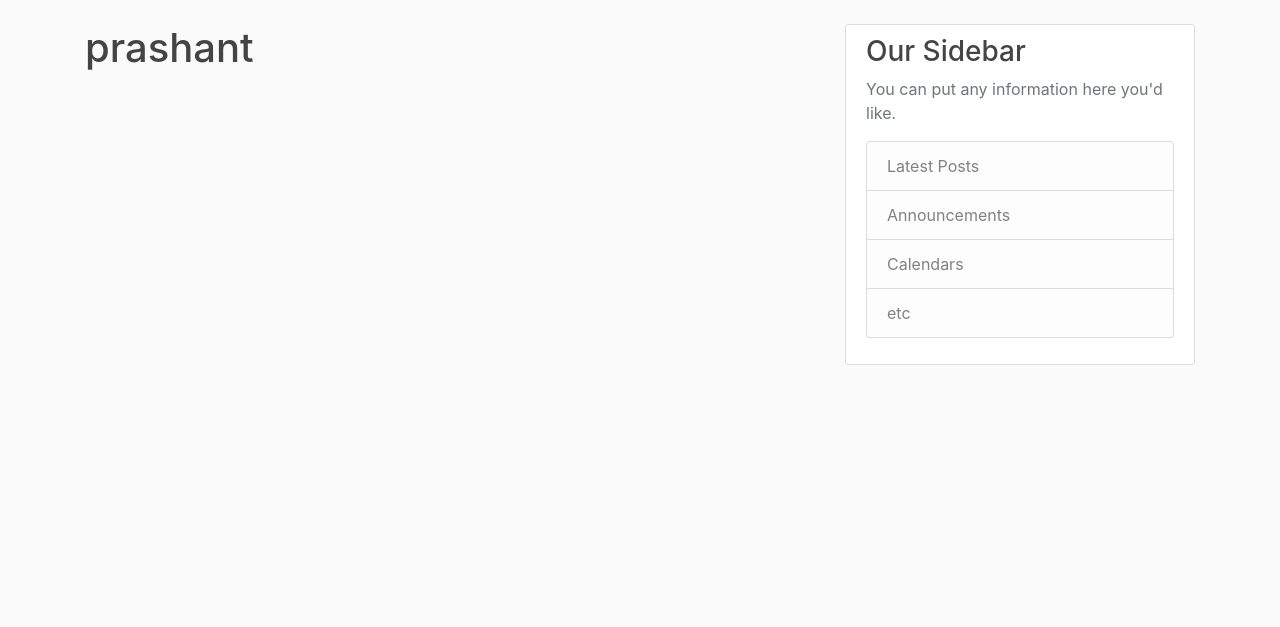
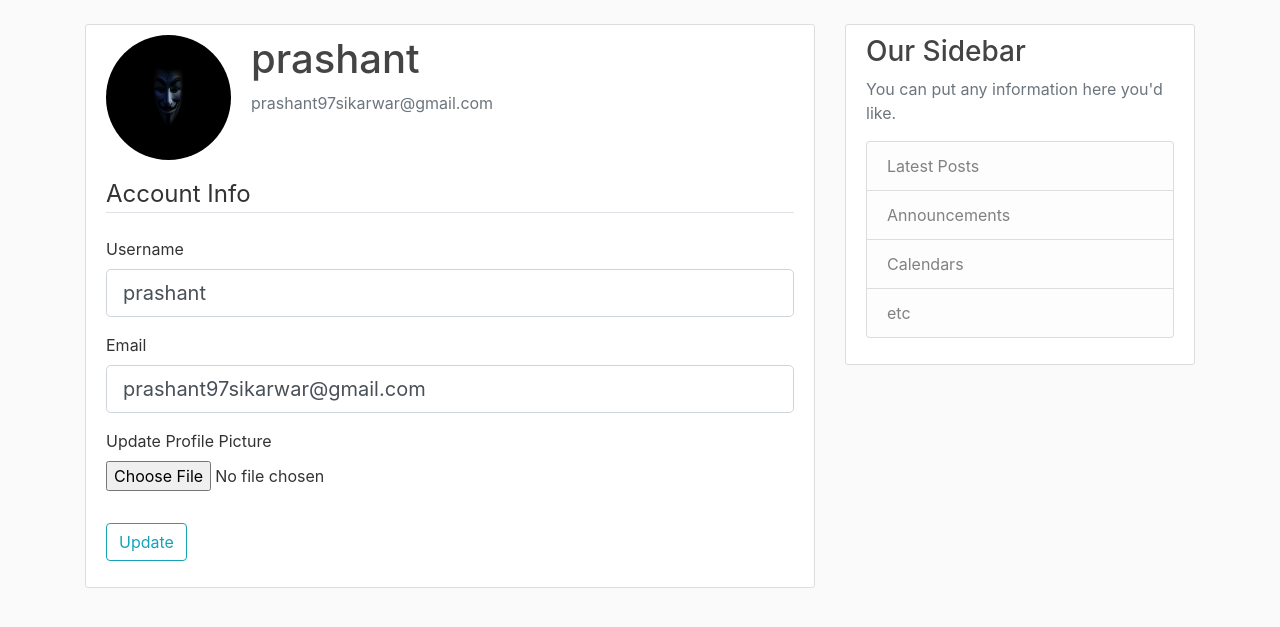
Before and after one commit to prashant97sikarwar/Flask-blog, a Flask app: page /account in a window 1280 px wide. Shown: the part 56-683 px from the top of the page. Run offline with Flask 2, Linux system fonts and the light colour scheme; a user stored in the database is signed in; some libraries are stand-ins or nearby versions.

Commit message:
update user account profile

```diff
--- a/flaskblog/forms.py
+++ b/flaskblog/forms.py
@@ -1,4 +1,6 @@
 from flask_wtf import FlaskForm
+from flask_wtf.file import FileField, FileAllowed
+from flask_login import current_user
 from wtforms import StringField, PasswordField, SubmitField, BooleanField
 from wtforms.validators import DataRequired, Length, Email,  EqualTo, ValidationError
 from flaskblog.models import User
@@ -34,3 +36,24 @@ class LoginForm(FlaskForm):
     password = PasswordField('Password',validators=[DataRequired()])
     remember =  BooleanField('remember me')
     submit = SubmitField('Login')
+
+class UpdateAccountForm(FlaskForm):
+    username = StringField('Username',validators=[DataRequired(), Length(min=2, max=20)]) #username, can't be empty with
+                                                                                            #min and max length specified
+
+    email = StringField('Email',validators=[DataRequired(),Email()]) #email can't be emptyn and has to be valid
+
+    picture = FileField('Update Profile Picture', validators=[FileAllowed(['jpg','png'])])                                                                                  #equal to password
+    submit = SubmitField('Update') #Submit button
+
+    def validate_username(self, username):
+        if username.data != current_user.username:
+            user = User.query.filter_by(username=username.data).first()
+            if user:
+                raise ValidationError('That username is taken. Please choose a different one.')
+
+    def validate_email(self, email):
+        if email.data != current_user.email:
+            user = User.query.filter_by(email=email.data).first()
+            if user:
+                raise ValidationError('That email is taken. Please choose a different one.')
--- a/flaskblog/routes.py
+++ b/flaskblog/routes.py
@@ -1,6 +1,9 @@
+import secrets
+import os
+from PIL import Image
 from flask import render_template, url_for, flash, redirect, request
 from flaskblog.models import User, Post
-from flaskblog.forms import RegistrationForm,  LoginForm
+from flaskblog.forms import RegistrationForm,  LoginForm, UpdateAccountForm
 from flaskblog import app, db, bcrypt
 from flask_login import login_user, current_user, logout_user, login_required
 
@@ -64,7 +67,34 @@ def logout():
     logout_user()
     return redirect(url_for('home'))
 
-@app.route("/account")
+def save_picture(form_picture):
+    random_hex = secrets.token_hex(8)
+    _, f_ext = os.path.splitext(form_picture.filename)
+    picture_fn = random_hex + f_ext
+    picture_path = os.path.join(app.root_path, 'static/profile_pics',picture_fn)
+
+    output_size = (125,125)
+    i = Image.open(form_picture)
+    i.thumbnail(output_size)
+    i.save(picture_path)
+
+    return picture_fn
+
+@app.route("/account", methods=['GET','POST'])
 @login_required
 def account():
-    return render_template('account.html',title='Account')
+    form = UpdateAccountForm()
+    if form.validate_on_submit():
+        if form.picture.data:
+            picture_file = save_picture(form.picture.data)
+            current_user.image_file =  picture_file
+        current_user.username = form.username.data
+        current_user.email = form.email.data
+        db.session.commit()
+        flash('Your account has been updated','success')
+        return redirect(url_for('account'))
+    elif request.method == 'GET':
+        form.username.data = current_user.username
+        form.email.data = current_user.email
+    image_file = url_for('static', filename='profile_pics/' + current_user.image_file)
+    return render_template('account.html',title='Account', image_file = image_file, form = form)
--- a/flaskblog/templates/account.html
+++ b/flaskblog/templates/account.html
@@ -1,4 +1,57 @@
 {% extends "layout.html" %}
 {% block content %}
-    <h1> {{ current_user.username }} </h1>
+    <div class="content-section">
+        <div class="media">
+        <img class="rounded-circle account-img" src="{{ image_file }}">
+        <div class="media-body">
+            <h2 class="account-heading">{{ current_user.username }}</h2>
+            <p class="text-secondary">{{ current_user.email }}</p>
+        </div>
+        </div>
+            <form method="POST" action="" enctype="multipart/form-data">
+                {{ form.hidden_tag() }}
+                <fieldset class="form-group">
+                    <legend class="border-bottom mb-4">Account Info</legend>
+                    <div class="form-group">
+                        {{ form.username.label(class="form-control-label") }}
+
+                        {% if form.username.errors %}
+                            {{ form.username(class="form-control form-control-lg is-invalid") }}
+                            <div class="invalid-feedback">
+                                {% for error in form.username.errors %}
+                                    <span>{{ error }}</span>
+                                {% endfor %}
+                            </div>
+                        {% else %}
+                            {{ form.username(class="form-control form-control-lg") }}
+                        {% endif %}
+                    </div>
+                    <div class="form-group">
+                        {{ form.email.label(class="form-control-label") }}
+                        {% if form.email.errors %}
+                            {{ form.email(class="form-control form-control-lg is-invalid") }}
+                            <div class="invalid-feedback">
+                                {% for error in form.email.errors %}
+                                    <span>{{ error }}</span>
+                                {% endfor %}
+                            </div>
+                        {% else %}
+                            {{ form.email(class="form-control form-control-lg") }}
+                        {% endif %}
+                    </div>
+                    <div class="form-group">
+                        {{ form.picture.label() }}
+                        {{ form.picture(class="form-control-file")}}
+                        {% if form.picture.errors %}
+                            {% for error in form.picture.errors %}
+                                <span class="text-danger">{{ error }}</span></br>
+                            {% endfor %}
+                        {% endif %}
+                        </div>
+                </fieldset>
+                <div class="form-group">
+                    {{ form.submit(class="btn btn-outline-info") }}
+                </div>
+            </form>
+    </div>
 {% endblock content %}
```
Also changed, not shown: flaskblog/site.db, flaskblog/static/profile_pics/2a8d7331f14f2626.jpg (added), flaskblog/static/profile_pics/37eae0ab0468cbe8.png (added), flaskblog/static/profile_pics/3944dc7222bba9cd.png (added), flaskblog/static/profile_pics/4e37befc3056b161.png (added), flaskblog/static/profile_pics/6e78325f72205d17.png (added), flaskblog/static/profile_pics/default.jpg (added).
